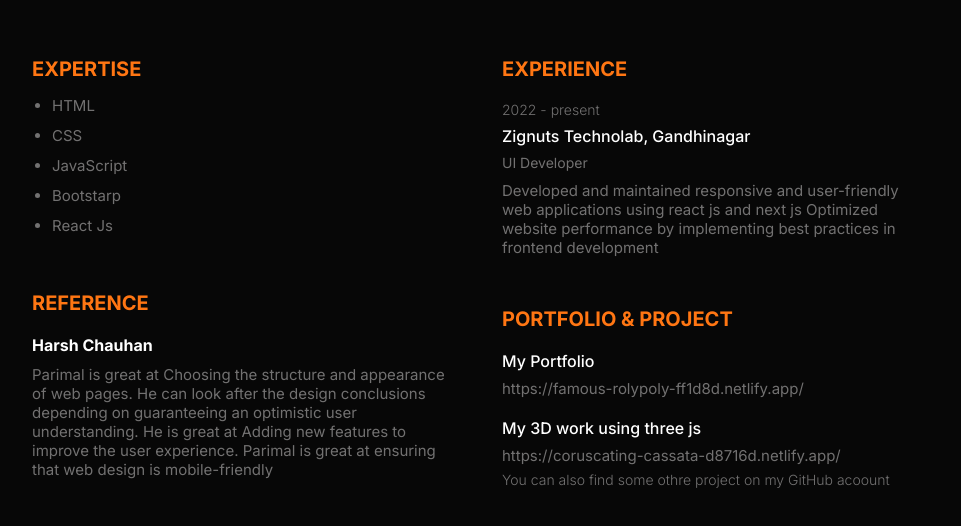
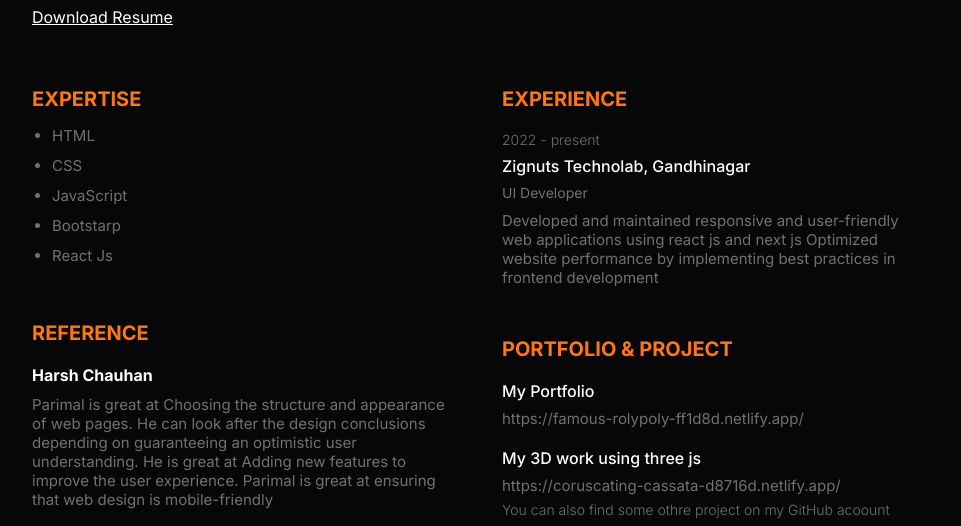
Before and after one commit to Parimal2607/resume, a plain HTML site: page index.html in a window 1280 px wide. Shown: the part 246-772 px from the top of the page, without its empty margins (158-1119 px from the left). Drawn offline with nearby package versions, Linux system fonts and the light colour scheme.

Commit message:
update cv pdf

```diff
--- a/index.html
+++ b/index.html
@@ -28,7 +28,7 @@
             Expert in developing Responsive & Interactive websites Expert in CSS3, HTML5, Bootstrap, and React JS Very
             good knowledge of JavaScript.
           </p>
-          <!-- <a class="downloadBtn" href="./cv.pdf" download="Resume.pdf">Download Resume</a> -->
+          <a class="downloadBtn" href="./cv.pdf" download="Resume.pdf">Download Resume</a>
         </div>
       </div>
     </div>
```
